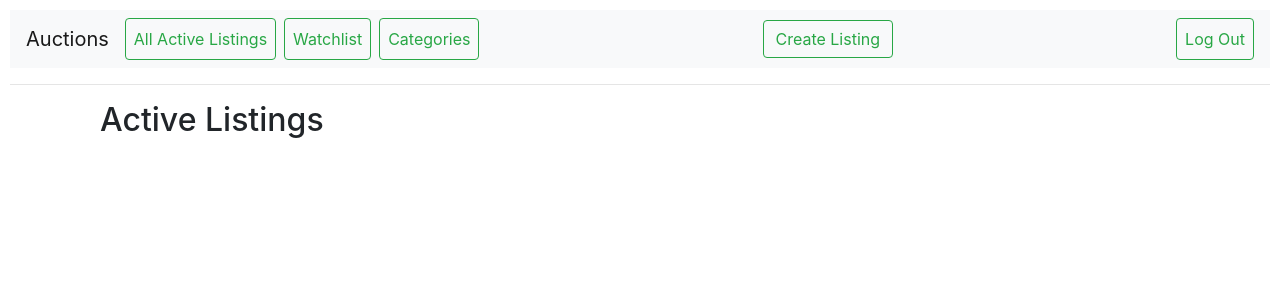
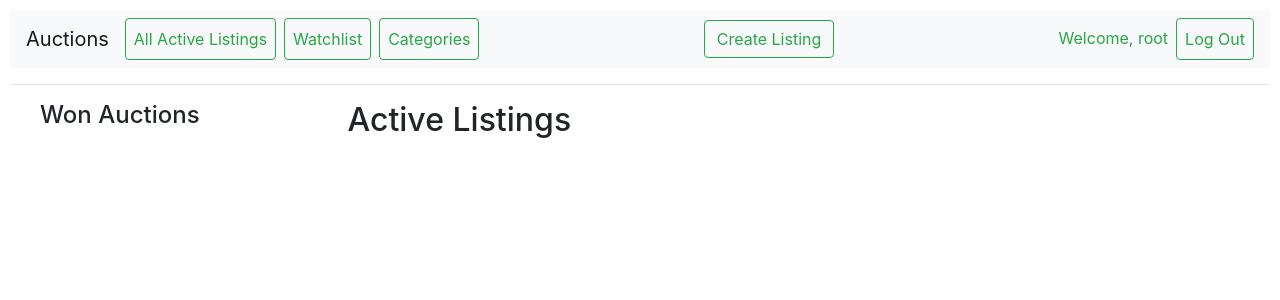
Before and after one commit to VadymDem/CommercePrototype, a Django app: page / in a window 1280 px wide. Shown: the top 300 px of the page. Run offline with Django 3.2, Linux system fonts and the light colour scheme; a user stored in the database is signed in; data comes from the database, SQL or seed files in the repository; both versions use the stored data as it was after the commit; data that the repository does not hold is empty; some libraries are stand-ins or nearby versions.

Commit message:
realised a bid funcs

```diff
--- a/auctions/models.py
+++ b/auctions/models.py
@@ -12,6 +12,8 @@ class Category(models.Model):
 
 
 class Listing(models.Model):
+    closed = models.BooleanField(default=False)
+    owner = models.ForeignKey(User, on_delete=models.CASCADE)
     title = models.CharField(max_length=100)
     description = models.TextField()
     start_price = models.DecimalField(max_digits=10, decimal_places=2)
@@ -69,5 +71,12 @@ class Watchlist(models.Model):
     user = models.OneToOneField(User, on_delete=models.CASCADE)
     listings = models.ManyToManyField('Listing', blank=True)
 
-    def __str__(self):
-        return f"Watchlist for {self.user.username}"
+
+class WonAuction(models.Model):
+    winner = models.ForeignKey(User, on_delete=models.CASCADE)
+    listing_title = models.CharField(max_length=100)
+    listing_description = models.TextField()
+    listing_start_price = models.DecimalField(max_digits=10, decimal_places=2)
+    listing_image_url = models.URLField()
+    winning_bid = models.DecimalField(max_digits=10, decimal_places=2)
+    date_won = models.DateTimeField(auto_now_add=True)
--- a/auctions/templates/auctions/index.html
+++ b/auctions/templates/auctions/index.html
@@ -5,7 +5,20 @@
 {% endblock %}
 
 {% block body %}
-    <div class="container">
+    <div class="container-fluid">
+        <div class="row">
+            {% if user.is_authenticated %}
+                <div class="col-md-3">
+                    <h4 class="mb-3">Won Auctions</h4>
+                    <ul class="list-group">
+                        {% for won_auction in user.wonauction_set.all %}
+                            <li class="list-group-item">{{ won_auction.listing_title }}, Winning Bid: {{ won_auction.winning_bid }}$</li>
+                        {% endfor %}
+                    </ul>
+                </div>
+            {% endif %}
+
+            <div class="col-md-9">
                 <h2>Active Listings</h2>
                 <div class="row">
                     {% for listing in listings %}
@@ -30,4 +43,6 @@
                     {% endfor %}
                 </div>
             </div>
+        </div>
+    </div>
 {% endblock %}
--- a/auctions/templates/auctions/layout.html
+++ b/auctions/templates/auctions/layout.html
@@ -29,6 +29,9 @@
                 </form>
                 <ul class="navbar-nav ml-auto">
                     <li class="nav-item">
+                        <span class="navbar-text text-success mr-2">Welcome, {{ user.username }}</span>
+                    </li>
+                    <li class="nav-item">
                         <a class="nav-link btn btn-outline-success text-success" href="{% url 'logout' %}">Log Out</a>
                     </li>
                 </ul>
@@ -45,7 +48,7 @@
         </div>
     </nav>
     <hr>
-    <div class="container">
+    <div class="container-fluid">
         {% block body %}
         {% endblock %}
     </div>
--- a/auctions/urls.py
+++ b/auctions/urls.py
@@ -14,4 +14,6 @@ urlpatterns = [
     path('remove/<int:listing_id>/', views.remove_from_watchlist, name='remove_from_watchlist'),
     path('categories/', views.category_list, name='category_list'),
     path('category/<int:category_id>/', views.category_render, name='category_render'),
+    path('place_bid/<int:listing_id>/', views.place_bid, name='place_bid'),
+    path('close_auction/<int:listing_id>/', views.close_auction, name='close_auction'),
 ]
--- a/auctions/views.py
+++ b/auctions/views.py
@@ -1,11 +1,11 @@
 from django.contrib.auth import authenticate, login, logout
 from django.db import IntegrityError
-from django.http import HttpResponseRedirect
+from django.http import HttpResponseRedirect, HttpResponseForbidden
 from django.urls import reverse
+from django.contrib.auth.decorators import login_required
 from django.shortcuts import render, redirect, get_object_or_404
-from django.contrib.auth.decorators import login_required
 from .models import Watchlist
-from .models import Category, Listing
+from .models import Category, Listing, WonAuction, Bid
 from .models import User
 from .models import ListingForm
 
@@ -67,11 +67,17 @@ def register(request):
         return render(request, "auctions/register.html")
 
 
+@login_required  # Декоратор, чтобы проверить, что пользователь аутентифицирован
 def create_listing(request):
     if request.method == 'POST':
         form = ListingForm(request.POST)
         if form.is_valid():
-            form.save()
+            # Получаем текущего пользователя
+            owner = request.user
+            # Присваиваем текущего пользователя как владельца объявления
+            listing = form.save(commit=False)
+            listing.owner = owner
+            listing.save()
             return HttpResponseRedirect(reverse("index"))
     else:
         form = ListingForm()
@@ -113,3 +119,55 @@ def category_render(request, category_id):
     category = get_object_or_404(Category, id=category_id)
     listings = Listing.objects.filter(category=category)
     return render(request, 'auctions/category_render.html', {'category': category, 'listings': listings})
+
+
+@login_required
+def place_bid(request, listing_id):
+    listing = Listing.objects.get(pk=listing_id)
+
+    if request.method == 'POST':
+        bid_amount = request.POST.get('bid_amount')
+        if bid_amount:
+            bid_amount = float(bid_amount)
+            if bid_amount > listing.current_price:  # Ensure bid is higher than current price
+                bid = Bid(listing=listing, user=request.user, amount=bid_amount)
+                bid.save()
+                return redirect('listing_detail', listing_id=listing_id)
+            else:
+                return render(request, 'auctions/error.html',
+                              {'error_message': 'Your bid must be higher than the current price.'})
+
+    return render(request, 'auctions/listing_detail.html', {'listing': listing})
+
+
+@login_required
+def close_auction(request, listing_id):
+    listing = Listing.objects.get(pk=listing_id)
+
+    if request.method == 'POST':
+        if request.user == listing.owner:
+            winner_bid = listing.bids.order_by('-amount').first()
+            if winner_bid:
+                winner = winner_bid.user
+                winning_bid = winner_bid.amount
+            else:
+                winner = None
+                winning_bid = 0
+
+            if winner:
+                won_auction = WonAuction(winner=winner, listing_title=listing.title,
+                                         listing_description=listing.description,
+                                         listing_start_price=listing.start_price,
+                                         listing_image_url=listing.image_url,
+                                         winning_bid=winning_bid)
+                won_auction.save()
+
+                listing.delete()
+
+                return redirect('index')
+            else:
+                return HttpResponseForbidden("Auction cannot be closed without a winner.")
+        else:
+            return render(request, 'auctions/error.html', {'error_message': 'Only the owner can close the auction.'})
+    else:
+        return render(request, 'auctions/error.html', {'error_message': 'Invalid request method.'})
```
Also changed, not shown: auctions/templates/auctions/error.html (added, +12 -0 lines), auctions/templates/auctions/listing_detail.html (+19 -5 lines), auctions/migrations/0007_wonauction.py (added), auctions/migrations/0008_listing_owner.py (added), auctions/migrations/0009_listing_closed.py (added), auctions/migrations/0010_alter_wonauction_listing.py (added), auctions/migrations/0011_alter_wonauction_listing.py (added), auctions/migrations/0012_alter_wonauction_listing.py (added), auctions/migrations/0013_remove_wonauction_listing_and_more.py (added), db.sqlite3. Lines whose indentation alone changed are shown as unchanged.
